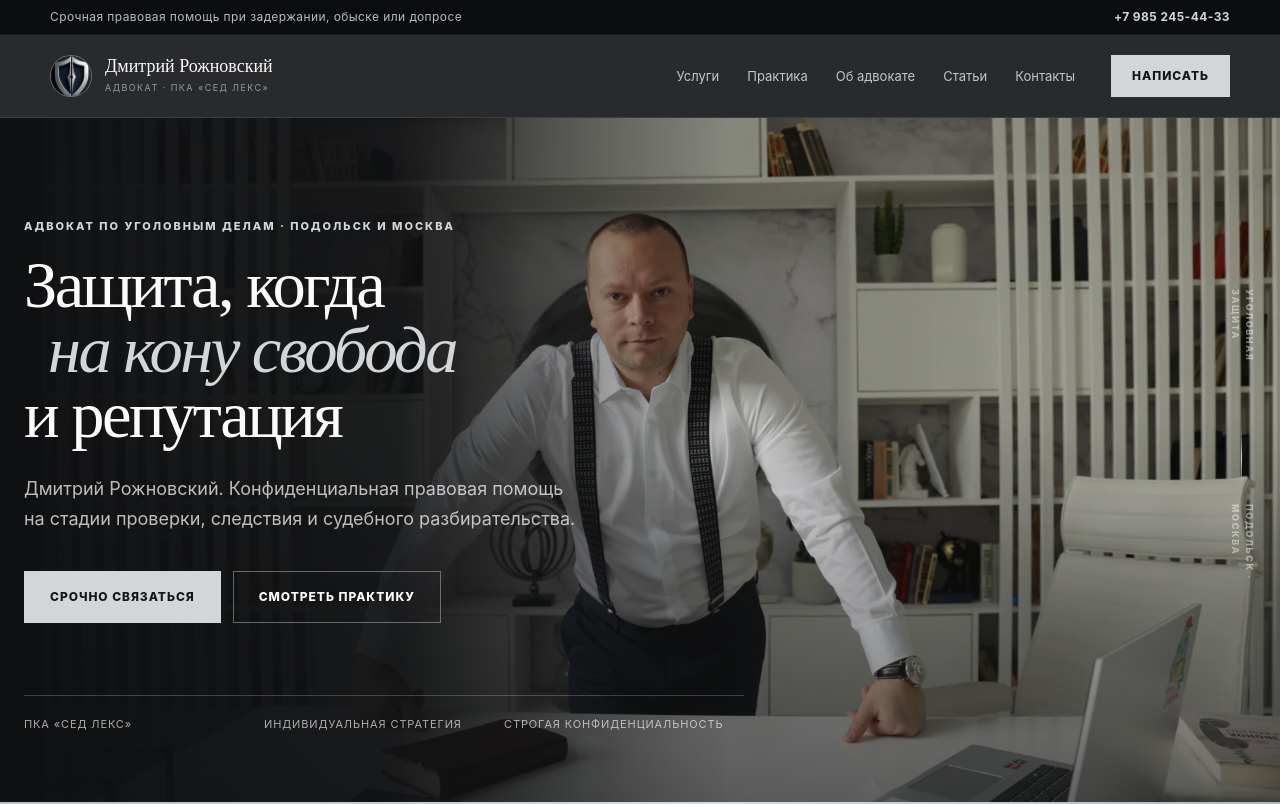
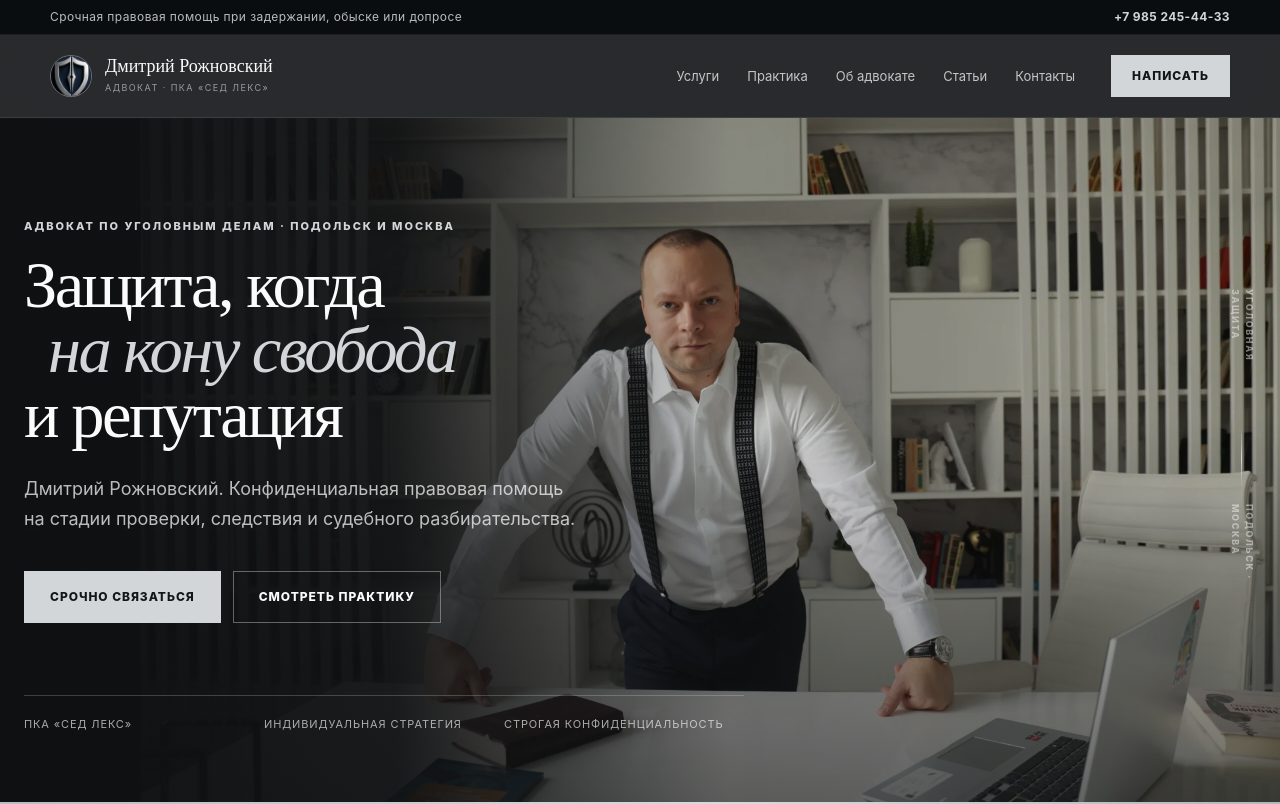
Before and after one commit to artmlobov03-arch/advokat, a Next.js app: page / in a window 1280 px wide. Shown: the top 804 px of the page. Built offline with nearby package versions, Linux system fonts and the light colour scheme.

Commit message:
Move hero portrait further right

```diff
--- a/app/globals.css
+++ b/app/globals.css
@@ -301,7 +301,7 @@ img {
 
 .hero-media {
   z-index: -3;
-  left: 4.5%;
+  left: 12%;
 }
 
 .hero-media img {
```
